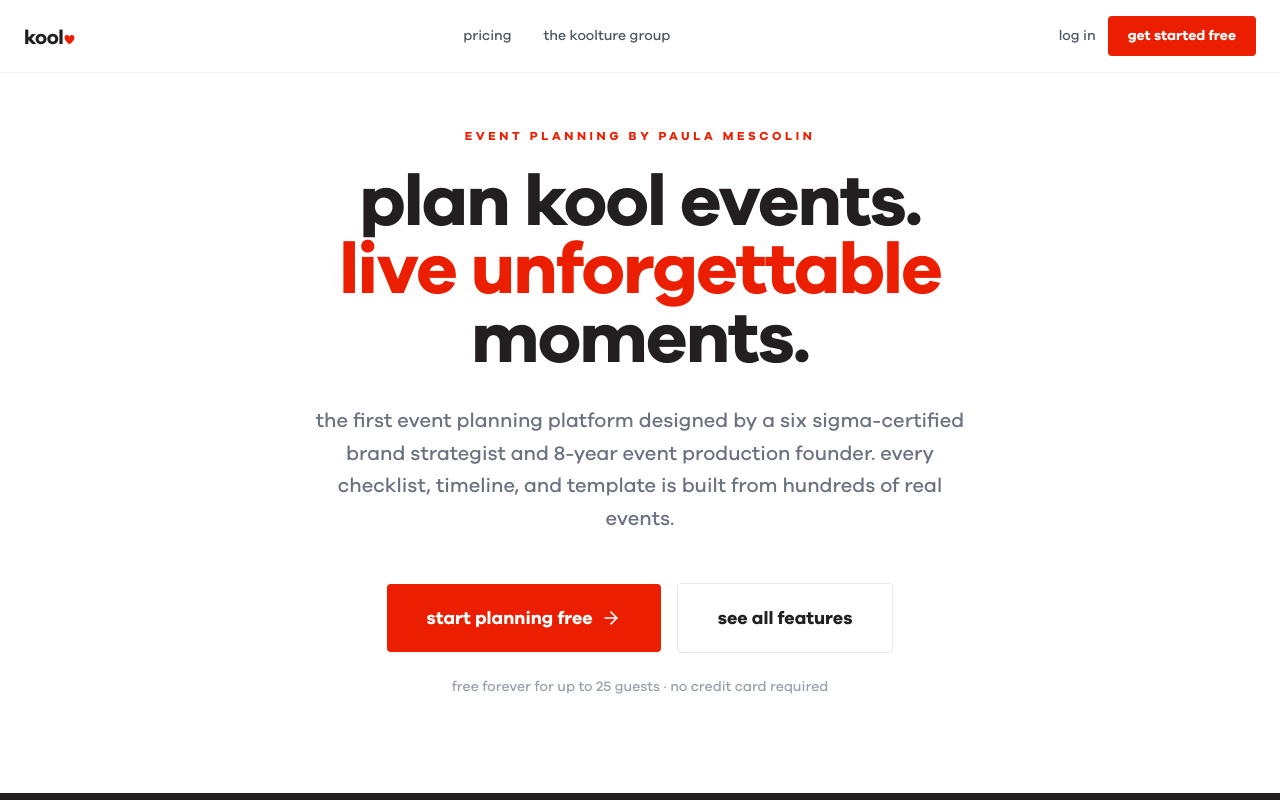
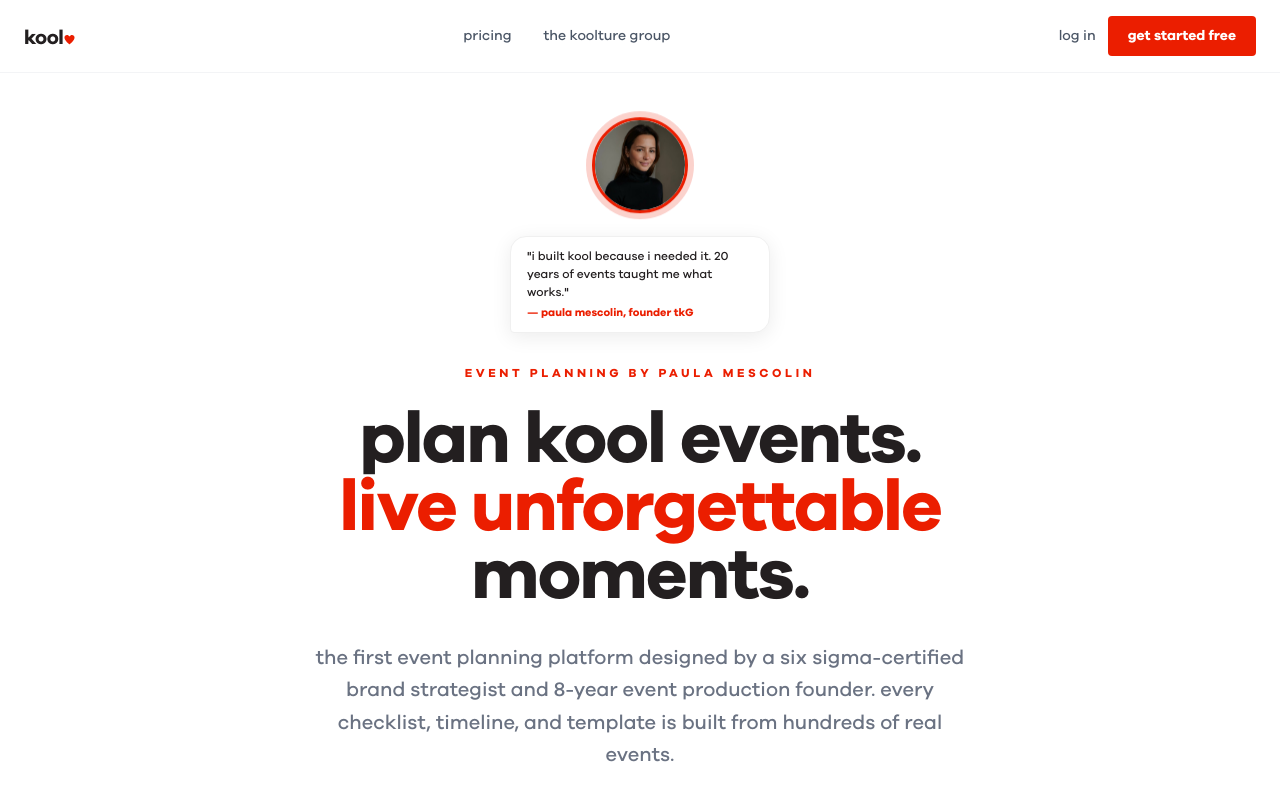
Before and after one commit to mrkoolbot/kool-app, a Next.js app: page / in a window 1280 px wide. Shown: the top 800 px of the page. Built offline with nearby package versions, Linux system fonts and the light colour scheme.

Commit message:
fix: avatar now in hero (top of page), inline styles for guaranteed rendering, dashboard card rebuilt

```diff
--- a/app/page.tsx
+++ b/app/page.tsx
@@ -67,6 +67,38 @@ export default function LandingPage() {
 
       {/* Hero */}
       <section className="pt-32 pb-24 px-6 max-w-6xl mx-auto text-center">
+
+        {/* Paula avatar — hero */}
+        <div style={{ display: "flex", flexDirection: "column", alignItems: "center", marginBottom: "2rem" }}>
+          <div style={{ position: "relative", display: "inline-block" }}>
+            <div style={{
+              width: 96, height: 96, borderRadius: "50%", overflow: "hidden",
+              border: "3px solid #eb1e00", outline: "4px solid transparent",
+              boxShadow: "0 0 0 6px rgba(235,30,0,0.2)",
+              animation: "floatUp 4s ease-in-out infinite",
+            }}>
+              {/* eslint-disable-next-line @next/next/no-img-element */}
+              <img src="/paula-avatar-hq.jpg" alt="Paula Mescolin" style={{ width: "100%", height: "100%", objectFit: "cover", objectPosition: "top" }} />
+            </div>
+          </div>
+          <div style={{
+            marginTop: 12, background: "#fff", border: "1px solid #f0f0f0",
+            borderRadius: "16px 16px 16px 4px", padding: "10px 16px",
+            boxShadow: "0 4px 20px rgba(0,0,0,0.08)", maxWidth: 260, textAlign: "left",
+          }}>
+            <p style={{ fontSize: 12, color: "#231f20", margin: 0, lineHeight: 1.5 }}>
+              "i built kool because i needed it. 20 years of events taught me what works."
+            </p>
+            <p style={{ fontSize: 11, color: "#eb1e00", fontWeight: 700, marginTop: 4 }}>— paula mescolin, founder tkG</p>
+          </div>
+        </div>
+        <style>{`
+          @keyframes floatUp {
+            0%, 100% { transform: translateY(0px); }
+            50% { transform: translateY(-12px); }
+          }
+        `}</style>
+
         <p className="text-kool-red text-xs font-bold tracking-[0.3em] uppercase mb-6">
           event planning by paula mescolin
         </p>
--- a/components/paula-avatar.tsx
+++ b/components/paula-avatar.tsx
@@ -100,29 +100,43 @@ export function PaulaWelcomeCard({ name }: { name?: string }) {
   const [msgIndex, setMsgIndex] = useState(0);
 
   return (
-    <div className="bg-white border border-gray-100 rounded-sm p-5 flex items-start gap-4">
-      <div
-        className="relative w-14 h-14 rounded-full overflow-hidden ring-2 ring-kool-red ring-offset-2 shrink-0"
-        style={{ animation: "float 4s ease-in-out infinite" }}
-      >
-        <Image src="/paula-avatar-hq.jpg" alt="Paula Mescolin" fill className="object-cover object-top" />
-        <style jsx global>{`
-          @keyframes float {
-            0%, 100% { transform: translateY(0px); }
-            50% { transform: translateY(-5px); }
+    <div style={{
+      background: "#fff", border: "1px solid #f3f4f6", borderRadius: 4,
+      padding: "20px", display: "flex", alignItems: "center", gap: 16,
+    }}>
+      {/* Avatar */}
+      <div style={{ position: "relative", flexShrink: 0 }}>
+        <div style={{
+          width: 64, height: 64, borderRadius: "50%", overflow: "hidden",
+          border: "2px solid #eb1e00", outline: "3px solid rgba(235,30,0,0.15)",
+          animation: "paulaFloat 4s ease-in-out infinite",
+        }}>
+          {/* eslint-disable-next-line @next/next/no-img-element */}
+          <img
+            src="/paula-avatar-hq.jpg"
+            alt="Paula Mescolin"
+            style={{ width: "100%", height: "100%", objectFit: "cover", objectPosition: "top" }}
+          />
+        </div>
+        <style>{`
+          @keyframes paulaFloat {
+            0%, 100% { transform: translateY(0); }
+            50% { transform: translateY(-6px); }
           }
         `}</style>
       </div>
-      <div className="flex-1 min-w-0">
-        <p className="text-xs font-bold text-kool-red tracking-wide mb-1">paula mescolin · founder, the koolture group</p>
+      {/* Message */}
+      <div style={{ flex: 1 }}>
+        <p style={{ fontSize: 11, fontWeight: 700, color: "#eb1e00", letterSpacing: "0.1em", marginBottom: 6 }}>
+          paula mescolin · founder, the koolture group
+        </p>
         <p
-          className="text-sm text-gray-700 leading-relaxed cursor-pointer hover:text-kool-black transition-colors"
+          style={{ fontSize: 13, color: "#374151", lineHeight: 1.6, cursor: "pointer" }}
           onClick={() => setMsgIndex((i) => (i + 1) % MESSAGES.length)}
-          title="tap for more"
         >
           {name ? `hey ${name}! ` : ""}{MESSAGES[msgIndex]}
         </p>
-        <p className="text-xs text-gray-300 mt-1">tap to read more ↻</p>
+        <p style={{ fontSize: 11, color: "#d1d5db", marginTop: 4 }}>tap to read more ↻</p>
       </div>
     </div>
   );
```
